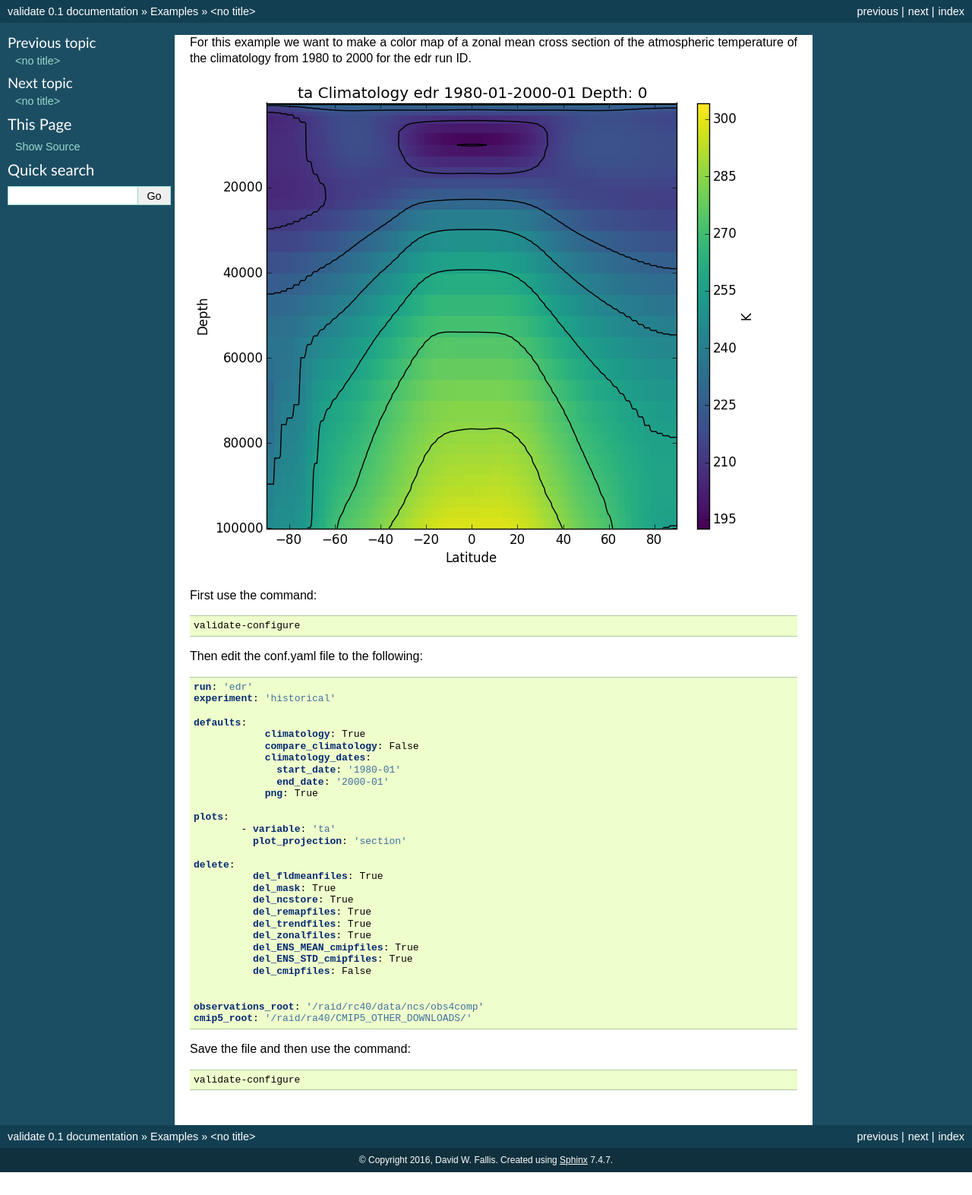
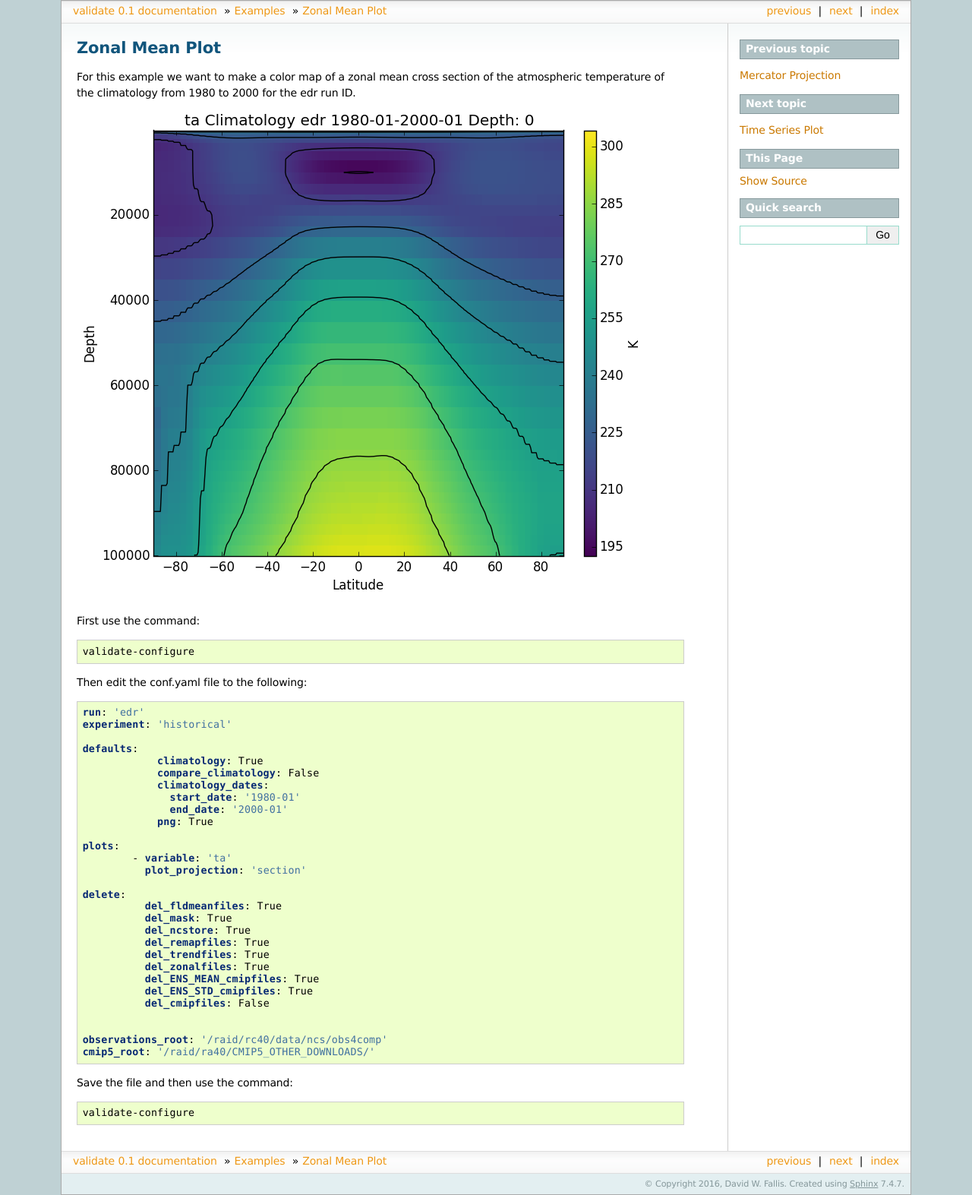
Before and after one commit to swartn/validate, a Sphinx documentation site: the page built from docs/examples/zonalmean.rst, in a window 1280 px wide. Shown: the whole page at 76% size. Built offline with Sphinx 7.4.7, drawn with Linux system fonts in a browser that asks for light colours; before the commit the page ends 1543 px from its top, so only the background shows below that.

Commit message:
docs now properly link to examples

```diff
--- a/README.rst
+++ b/README.rst
@@ -16,7 +16,7 @@ Documentation is included in the docs/ directory.
 
 Contributors
 ------------
-David Fallis, University of Victoria:  davidwfallis@gmail.com
+David Fallis:  davidwfallis@gmail.com
 
 LICENSE
 -------
--- a/docs/conf.py
+++ b/docs/conf.py
@@ -20,6 +20,7 @@ import os
 # documentation root, use os.path.abspath to make it absolute, like shown here.
 #sys.path.insert(0, os.path.abspath('.'))
 sys.path.insert(0, os.path.abspath('../validate/'))
+sys.path.insert(0, os.path.abspath('./examples/'))
 # -- General configuration ------------------------------------------------
 
 # If your documentation needs a minimal Sphinx version, state it here.
@@ -101,7 +102,7 @@ pygments_style = 'sphinx'
 
 # The theme to use for HTML and HTML Help pages.  See the documentation for
 # a list of builtin themes.
-html_theme = 'default'
+html_theme = 'sphinxdoc'
 
 # Theme options are theme-specific and customize the look and feel of a theme
 # further.  For a list of options available for each theme, see the
--- a/docs/examples/mercator.rst
+++ b/docs/examples/mercator.rst
@@ -1,3 +1,8 @@
+.. _mercator:
+
+Mercator Projection
+===================
+
 For this example we want to make a color map comparison between
 the edr run ID and CanESM2 for the atmospheric surface temperature
 climatology between 1980 and 1995.
--- a/docs/examples/taylor.rst
+++ b/docs/examples/taylor.rst
@@ -1,3 +1,8 @@
+.. _taylor:
+
+Taylor Diagram
+===================
+
 For this example we want to make a taylor diagram of the
 atmospheric pressure at the surface for the climatology from
 1980 to 2000.
--- a/docs/examples/timeseries.rst
+++ b/docs/examples/timeseries.rst
@@ -1,3 +1,8 @@
+.. _timseries:
+
+Time Series Plot
+===================
+
 For this example we want to make a time series plot of the
 atmospheric pressure at the surface for the climatology from
 1980 to 2000.
--- a/docs/examples/zonalmean.rst
+++ b/docs/examples/zonalmean.rst
@@ -1,3 +1,8 @@
+.. _zonalmean:
+
+Zonal Mean Plot
+===================
+
 For this example we want to make a color map of a zonal mean
 cross section of the atmospheric temperature of the climatology
 from 1980 to 2000 for the edr run ID.
```
Also changed, not shown: 1 other file.
